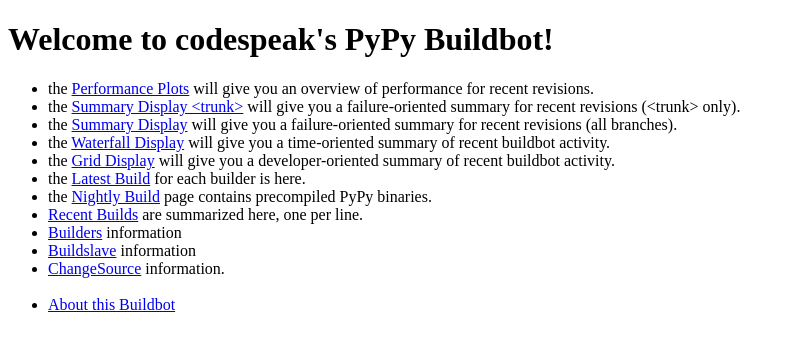
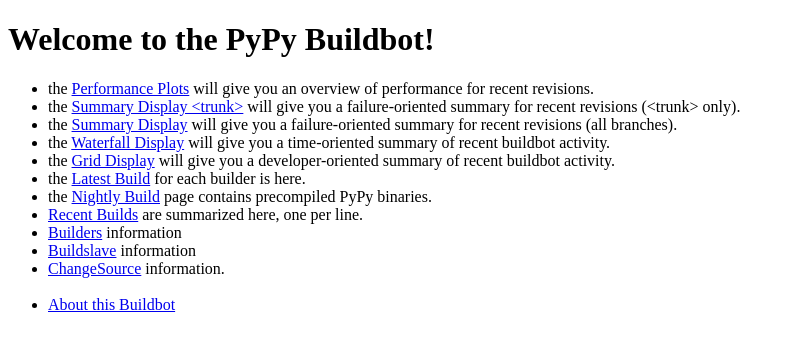
Before and after one commit to zhangliwen/buildbot, a plain HTML site: page master/public_html/index.html in a window 1280 px wide. Shown: the whole page, without its empty margins (0-795 px from the left). Drawn offline with Linux system fonts and the light colour scheme.

Commit message:
checking in this change that was lying in the buildmaster wc

```diff
--- a/master/public_html/index.html
+++ b/master/public_html/index.html
@@ -2,11 +2,11 @@
 <html>
 <head>
 <meta http-equiv="Content-Type" content="text/html; charset=iso-8859-15">
-<title>Welcome to codespeak's PyPy Buildbot</title>
+<title>Welcome to the PyPy Buildbot</title>
 </head>
 
 <body>
-<h1>Welcome to codespeak's PyPy Buildbot!</h1>
+<h1>Welcome to the PyPy Buildbot!</h1>
 
 <ul>
   <li>the <a href="http://speed.pypy.org/">Performance Plots</a> will give you an overview of performance for recent revisions.</li>
```
